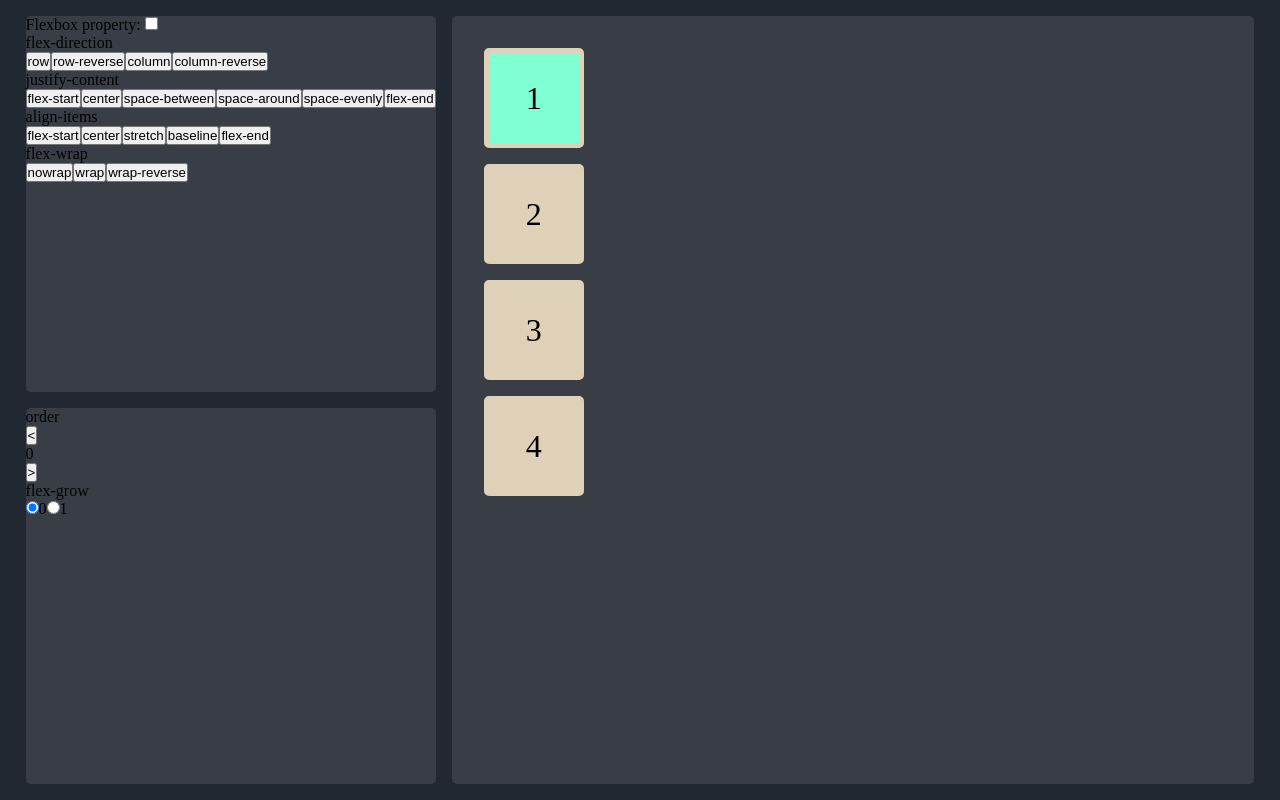
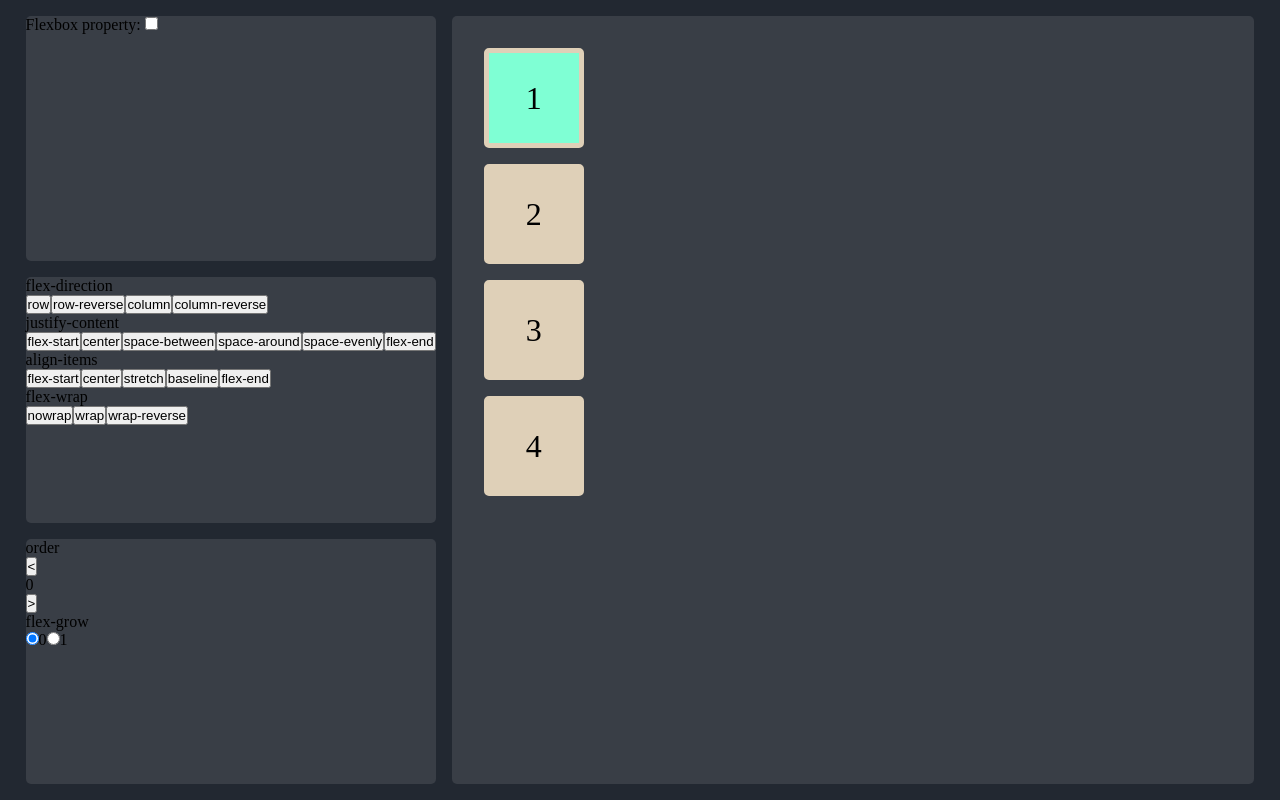
Before and after one commit to Jnwyk/display-tutorial, a React (Vite) app: page / in a window 1280 px wide. Built offline with nearby package versions, Linux system fonts and the light colour scheme.

Commit message:
create separate module for flexbox checkbox

```diff
--- a/src/App.jsx
+++ b/src/App.jsx
@@ -2,6 +2,7 @@ import { useState } from 'react';
 import BlockContainer from './BlockContainer';
 import ContainerProperties from './ContainerProperties';
 import ChildProperties from './ChildProperties';
+import FlexboxModule from './FlexboxModule';
 
 export default function App() {
   const [flexboxProperties, setFlexboxProperties] = useState({
@@ -72,6 +73,7 @@ export default function App() {
   return (
     <div className="general__container">
       <div className="properties__container">
+        <FlexboxModule handleOnPropertyValueChange={handlePropertyValueChange} />
         <ContainerProperties
           handleOnPropertyValueChange={handlePropertyValueChange}
         />
--- a/src/ContainerProperties.jsx
+++ b/src/ContainerProperties.jsx
@@ -3,12 +3,6 @@ import Selector from './Selector';
 export default function ContainerProperties({ handleOnPropertyValueChange }) {
   return (
     <div className="container_properties__container">
-      <label htmlFor="flexbox">Flexbox property: </label>
-      <input
-        type="checkbox"
-        name="flexbox"
-        onChange={() => handleOnPropertyValueChange('display', 'flex')}
-      />
       <Selector
         cssProperty="flex-direction"
         cssPropertyValues={['row', 'row-reverse', 'column', 'column-reverse']}
--- /dev/null
+++ b/src/FlexboxModule.jsx
@@ -0,0 +1,10 @@
+export default function FlexboxModule({handleOnPropertyValueChange}){
+    return (<div className="container_properties__container">
+        <label htmlFor="flexbox">Flexbox property: </label>
+            <input
+            type="checkbox"
+            name="flexbox"
+            onChange={() => handleOnPropertyValueChange('display', 'flex')}
+            />
+    </div>)
+}
```
